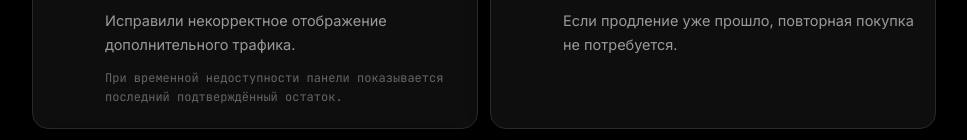
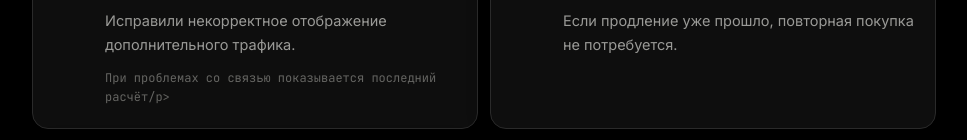
Before and after one commit to khakievma-dot/XAMA, a plain HTML site: page update/index.html in a window 1280 px wide. Shown: the part 992-1132 px from the top of the page, without its empty margins (156-1123 px from the left). Drawn offline with Linux system fonts and the light colour scheme.

Commit message:
Update index.html

```diff
--- a/update/index.html
+++ b/update/index.html
@@ -129,7 +129,7 @@ h1.hero-title{font-size:clamp(33px,8.6vw,54px);font-weight:800;letter-spacing:-.
 <div class="upd-body"><div class="upd-inner"><div class="upd-content">
 <p>Улучшили учёт <strong>основного и дополнительного трафика</strong> после продления подписки и покупки гигабайтов.</p>
 <p>Исправили некорректное отображение дополнительного трафика.</p>
-<p class="note">При временной недоступности панели показывается последний подтверждённый остаток.</p>
+<p class="note">При проблемах со связью показывается последний расчёт/p>
 </div></div></div></div>
 
 <div class="upd"><button class="upd-head" type="button" aria-expanded="true">
```
